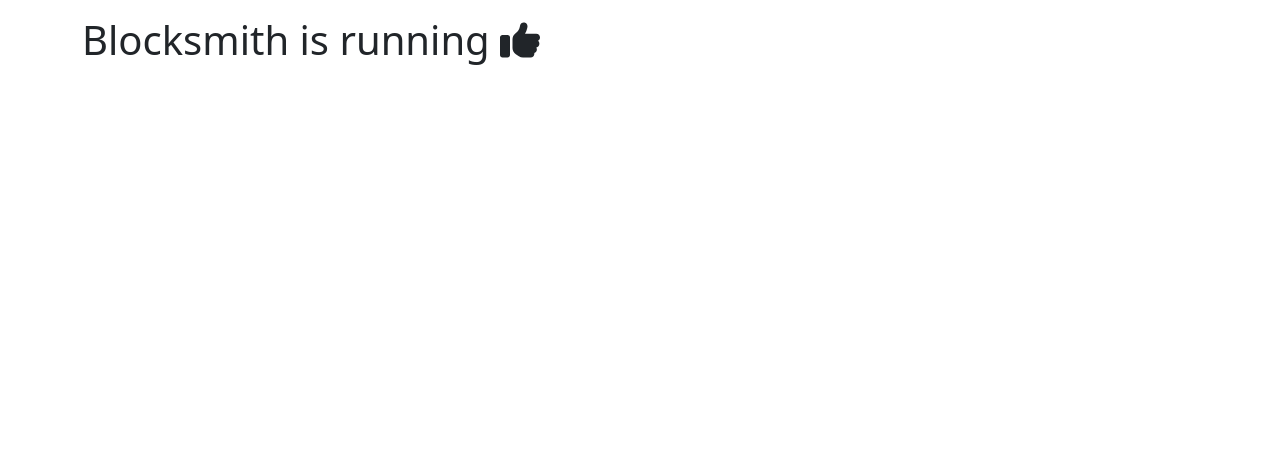
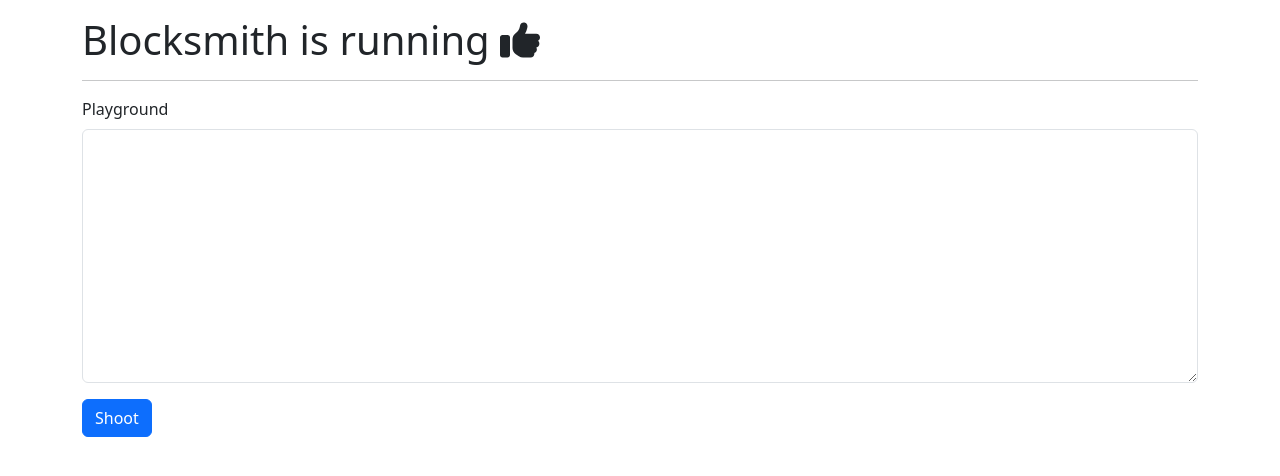
Before and after one commit to omermecitoglu/blocksmith, a Next.js app: page / in a window 1280 px wide. Shown: the top 476 px of the page. Built offline with nearby package versions, Linux system fonts and the light colour scheme.

Commit message:
feat: playground component for development

```diff
--- a/src/app/page.tsx
+++ b/src/app/page.tsx
@@ -1,13 +1,21 @@
 import { faThumbsUp } from "@fortawesome/free-solid-svg-icons/faThumbsUp";
 import { FontAwesomeIcon } from "@fortawesome/react-fontawesome";
-import React from "react";
+import Playground from "~/components/Playground";
 
 const Page = () => (
-  <h1>
-    Blocksmith is running
-    {" "}
-    <FontAwesomeIcon icon={faThumbsUp} />
-  </h1>
+  <>
+    <h1>
+      Blocksmith is running
+      {" "}
+      <FontAwesomeIcon icon={faThumbsUp} />
+    </h1>
+    {process.env.NODE_ENV === "development" && (
+      <>
+        <hr />
+        <Playground />
+      </>
+    )}
+  </>
 );
 
 export default Page;
--- a/src/app/webhook/route.ts
+++ b/src/app/webhook/route.ts
@@ -27,7 +27,7 @@
 export async function POST(request: Request) {
   const buffer = await request.arrayBuffer();
   const isSafe = verifySignature(request, buffer, "blocksmith");
-  if (!isSafe) {
+  if (!isSafe && process.env.NODE_ENV === "production") {
     return new Response("Unauthorized", { status: 401 });
   }
 
--- /dev/null
+++ b/src/components/Playground.tsx
@@ -0,0 +1,35 @@
+"use client";
+import { useState } from "react";
+import Button from "react-bootstrap/Button";
+import Form from "react-bootstrap/Form";
+
+const Playground = () => {
+  const [inputValue, setInputValue] = useState("");
+  const [submitting, setSubmitting] = useState(false);
+
+  const handleClick = async () => {
+    setSubmitting(true);
+    await fetch("/webhook", {
+      method: "POST",
+      body: inputValue,
+    });
+    setSubmitting(false);
+  };
+
+  return (
+    <>
+      <Form.Group controlId="playground" className="mb-3">
+        <Form.Label>Playground</Form.Label>
+        <Form.Control
+          as="textarea"
+          rows={10}
+          value={inputValue}
+          onChange={e => setInputValue(e.target.value)}
+        />
+      </Form.Group>
+      <Button disabled={submitting} onClick={handleClick}>Shoot</Button>
+    </>
+  );
+};
+
+export default Playground;
--- a/src/styles/custom-bootstrap.scss
+++ b/src/styles/custom-bootstrap.scss
@@ -22,8 +22,8 @@
 @import "~bootstrap/scss/containers";
 @import "~bootstrap/scss/grid";
 // @import "~bootstrap/scss/tables";
-// @import "~bootstrap/scss/forms";
-// @import "~bootstrap/scss/buttons";
+@import "~bootstrap/scss/forms";
+@import "~bootstrap/scss/buttons";
 // @import "~bootstrap/scss/transitions";
 // @import "~bootstrap/scss/dropdown";
 // @import "~bootstrap/scss/button-group";
```
